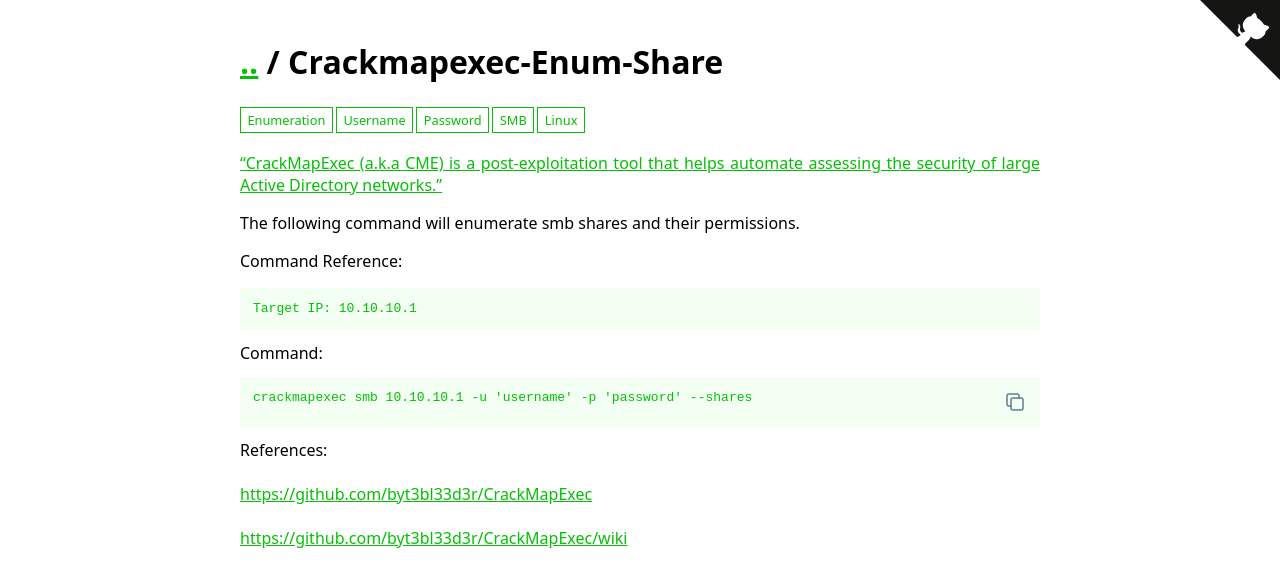
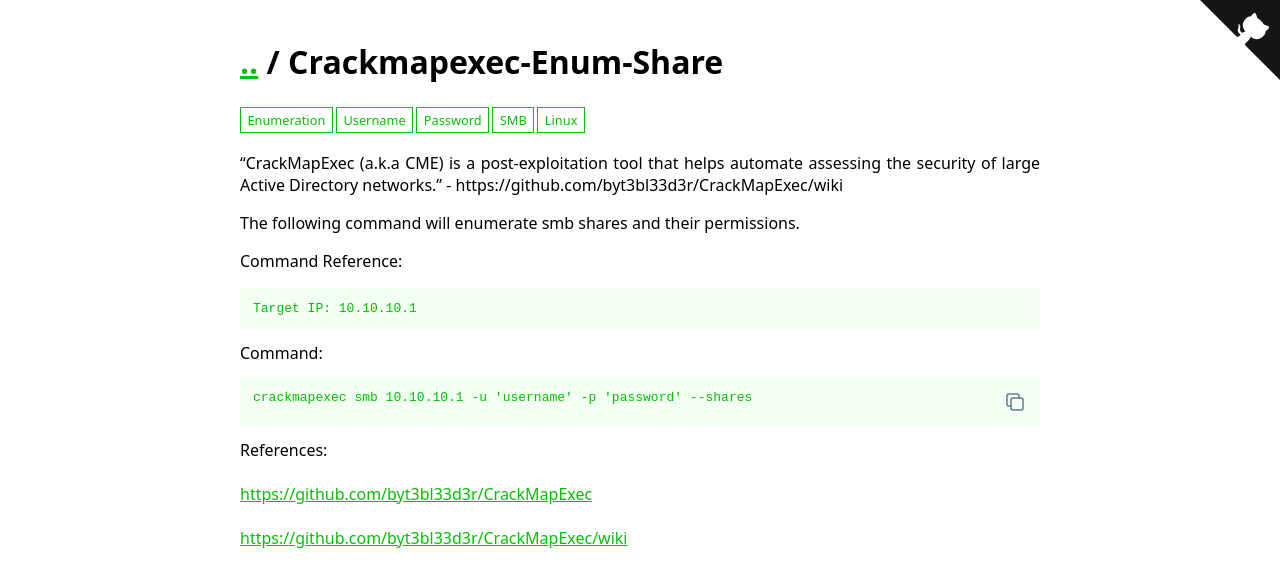
Before and after one commit to WADComs/WADComs.github.io, a Jekyll site: the page built from _wadcoms/Crackmapexec-Enum-Share.md, in a window 1280 px wide. Shown: the top 587 px of the page. Built offline with Jekyll 4.4.1, drawn with Linux system fonts in a browser that asks for light colours.

Commit message:
Added CME SMB enum

```diff
--- a/_wadcoms/Crackmapexec-Enum-Share.md
+++ b/_wadcoms/Crackmapexec-Enum-Share.md
@@ -1,6 +1,6 @@
 ---
 description: |
-  ["CrackMapExec (a.k.a CME) is a post-exploitation tool that helps automate assessing the security of large Active Directory networks."](https://github.com/byt3bl33d3r/CrackMapExec/wiki)
+  "CrackMapExec (a.k.a CME) is a post-exploitation tool that helps automate assessing the security of large Active Directory networks." - https://github.com/byt3bl33d3r/CrackMapExec/wiki
 
   The following command will enumerate smb shares and their permissions.
 
```
